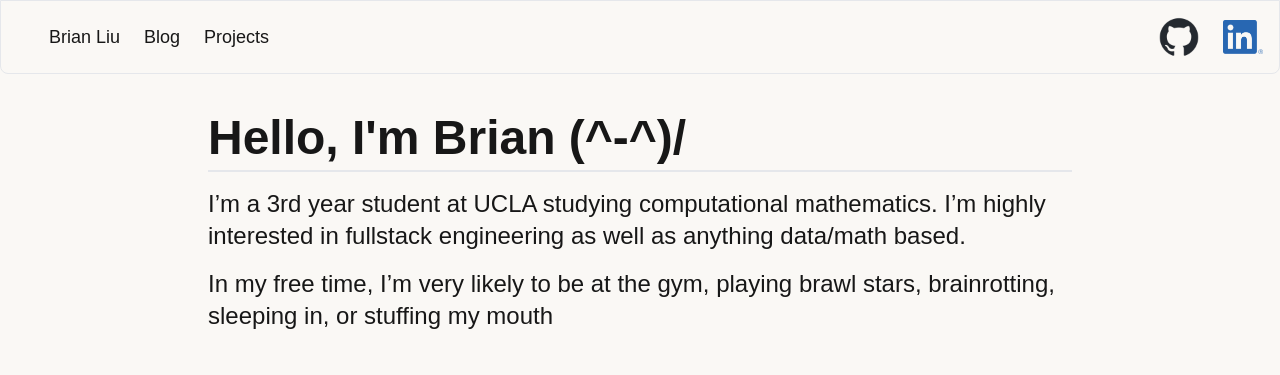
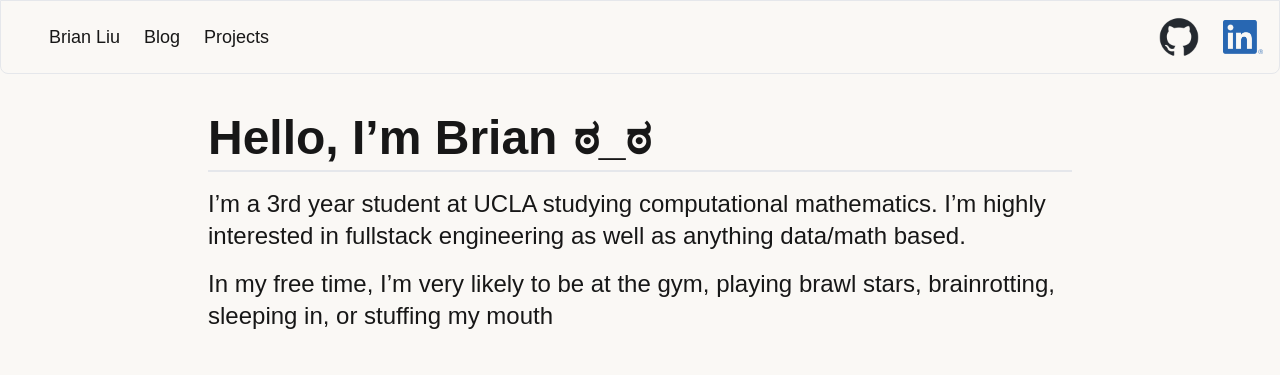
Before and after one commit to liubrian267/personal_portfolio, a Next.js app: page / in a window 1280 px wide. Shown: the top 375 px of the page. Built offline with nearby package versions, Linux system fonts and the light colour scheme.

Commit message:
face cycle component

```diff
--- a/src/app/page.js
+++ b/src/app/page.js
@@ -1,9 +1,15 @@
 import React from "react";
+import FaceCycle from "@/components/faceCycle";
 const page = () => {
   return (
     <div className="mx-auto max-w-4xl px-4 text-left">
       <div className="mt-10 text-5xl font-bold">
-        Hello, I'm Brian (^-^)/
+        <div className="flex items-center">
+          Hello, I’m Brian
+          <span className="ml-4">
+            <FaceCycle />
+          </span>
+        </div>
         <hr className="mt-2 border border-#F5F5F5"></hr>
         <div className="mt-4 text-2xl font-normal">
           I’m a 3rd year student at UCLA studying computational mathematics. I’m
--- /dev/null
+++ b/src/components/faceCycle.js
@@ -0,0 +1,38 @@
+"use client";
+import React, { useState, useEffect } from "react";
+
+const faces = [" (｡◕‿◕｡)", " ಠ_ಠ", " (⌐■_■)"];
+
+export default function FaceCycle() {
+  const [currentFaceIndex, setCurrentFaceIndex] = useState(0);
+  const [displayText, setDisplayText] = useState("");
+
+
+  //remoutes whenever index is updated since it is a dependency, prints the new face
+  useEffect(() => {
+    setDisplayText("");
+
+    const currentFace = faces[currentFaceIndex];
+    let index = 0;
+    const typingInterval = setInterval(() => {
+      if (index < currentFace.length) {
+        setDisplayText(prev => prev + currentFace.charAt(index));
+        index++;
+      } else {
+        clearInterval(typingInterval);
+      }
+    }, 100);
+    return () => clearInterval(typingInterval);
+  }, [currentFaceIndex]);
+
+  // change face every 3 seconds
+  useEffect(() => {
+    const faceChangeInterval = setInterval(() => {
+      setCurrentFaceIndex(prevIndex => (prevIndex + 1) % faces.length);
+    }, 3000);
+
+    return () => clearInterval(faceChangeInterval);
+  }, []);
+
+  return <div>{displayText}</div>;
+}
```
